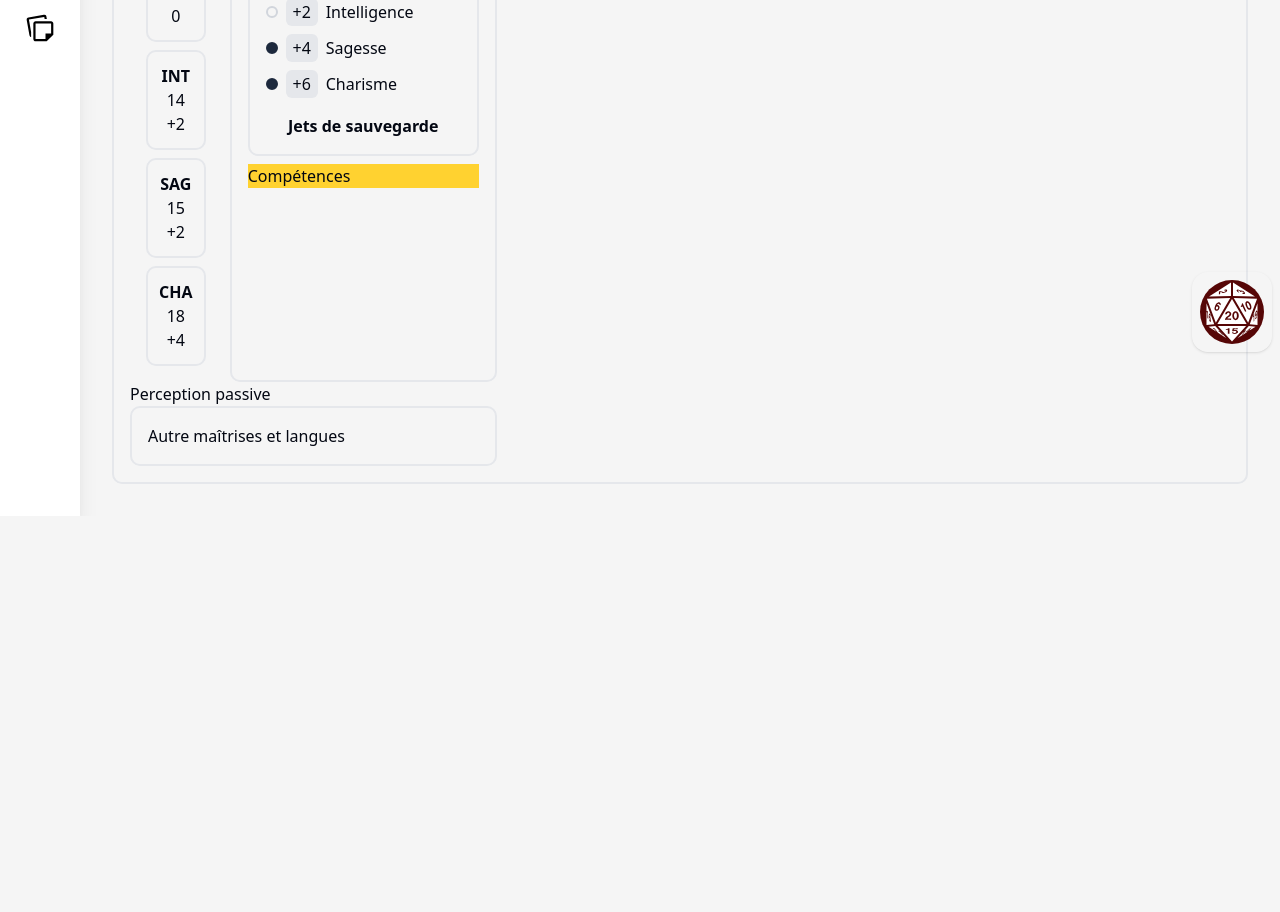
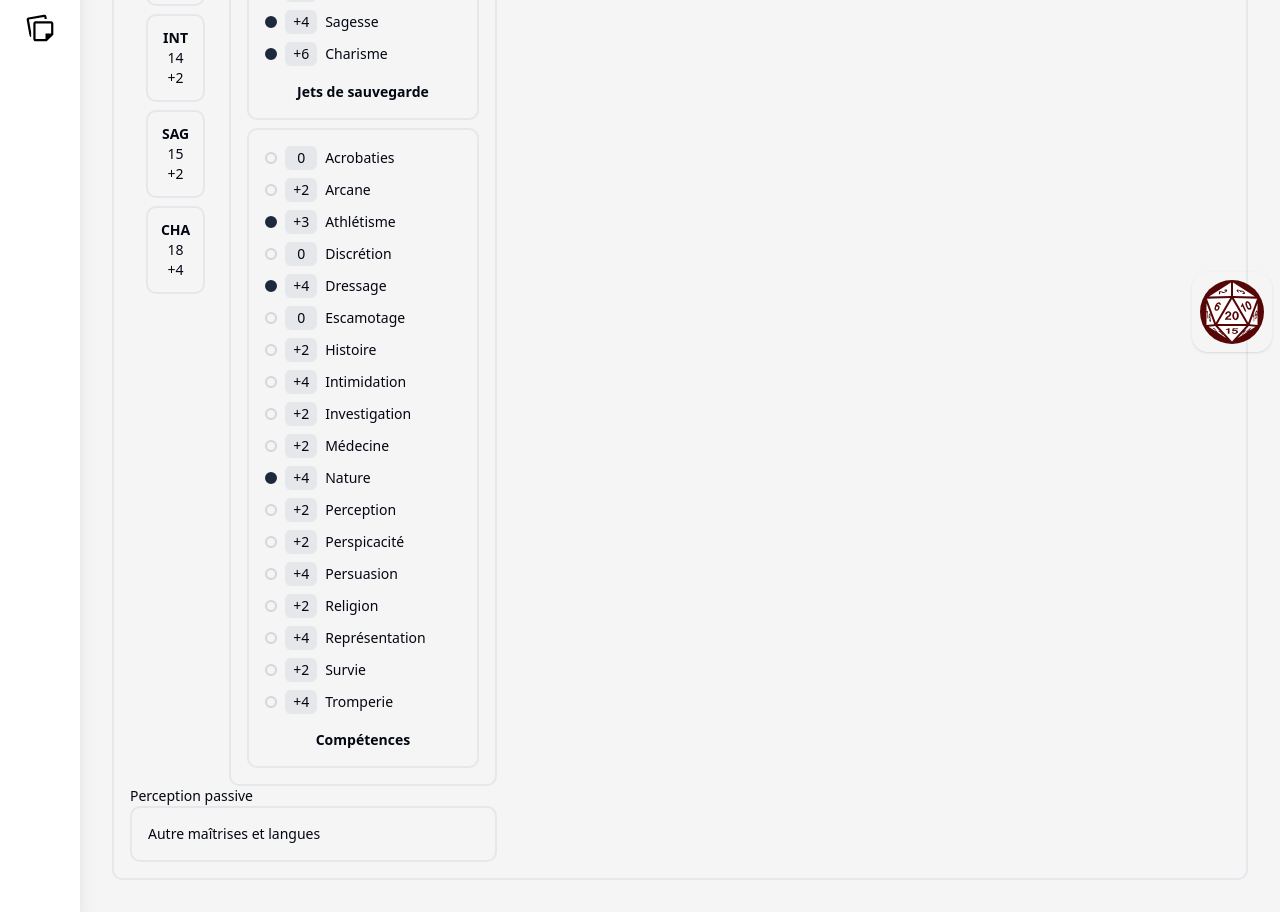
Before and after one commit to Mickael-Desclaux/Front_GameMasterCompanion, a React (Vite) app: page /player/1 in a window 1280 px wide. Shown: the part 440-1352 px from the top of the page. Before the commit the page ends 956 px from the top, so only its background shows below. Built offline with nearby package versions, Linux system fonts and the light colour scheme.

Commit message:
Handle skills display

```diff
--- a/src/fakeData/data.ts
+++ b/src/fakeData/data.ts
@@ -1,6 +1,6 @@
 import type {LastCampaign} from "@/types/campaigns.ts";
 import type {LastChapter} from "@/types/chapters.ts";
-import type {PlayerSummary} from "@/types/characters.ts";
+import type {Character, PlayerSummary} from "@/types/characters.ts";
 import type {SpellResume} from "@/types/spell.ts";
 import type {LastNote} from "@/types/notes.ts";
 
@@ -55,7 +55,7 @@ export const lastNPC = {
 export const character: Character = {
     characterIcon: "https://docs.material-tailwind.com/img/face-3.jpg",
     characterName: "Guy",
-    characterClass: "Mage",
+    characterClass: "Magicien",
     characterRace: "Haut-Elfe",
     characterLevel: 4,
     characterCurrentHealth: 14,
@@ -72,6 +72,7 @@ export const character: Character = {
         charisma: 18,
     },
     characterStatsProficiencies: ["CHARISMA", "WISDOM"],
+    characterSkillsProficiencies: ["ANIMAL_HANDLING", "ATHLETICS", "NATURE"],
     characterDefenses: ["feu", "glace"],
     characterVulnerabilities: ["électrique", "contondant"],
     characterImmunities: ["perçant", "tranchant"],
--- a/src/pages/player.tsx
+++ b/src/pages/player.tsx
@@ -2,14 +2,14 @@ import {useParams} from "react-router-dom";
 import {character} from "@/fakeData/data.ts";
 import StatDisplay from "@/components/statDisplay.tsx";
 import {addProficiencyBonus, checkProficiencyBonus, computeStatBonus} from "@/utils/character.ts";
-import type {CharacterStats, Proficiency} from "@/types/characters.ts";
+import type {CharacterStats, Proficiency, Skill} from "@/types/characters.ts";
 
 export default function PlayerPage() {
 
     const {playerId} = useParams();
 
     return (
-        <div className="p-8">
+        <div className="p-8 text-sm">
             <h1 className="text-3xl font-bold text-center underline pb-4">{character.characterName}</h1>
             <h2 className="text-2xl font-bold text-center pb-4">{
                 character.characterClass} {character.characterRace} de Niveau {character.characterLevel}
@@ -50,7 +50,8 @@ export default function PlayerPage() {
                                 </li>
                                 <SavingThrowsList statProficiencies={character.characterStatsProficiencies}
                                                   stat={character.characterStats} level={character.characterLevel}/>
-                                <li className="w-full bg-amber-300">Compétences</li>
+                                <SkillsList skillsProficiencies={character.characterSkillsProficiencies}
+                                            stat={character.characterStats} level={character.characterLevel}/>
                             </ul>
                         </div>
                     </div>
@@ -64,6 +65,56 @@ export default function PlayerPage() {
             </div>
         </div>
     );
+}
+
+type SkillsListProps = {
+    skillsProficiencies: Skill[],
+    stat: CharacterStats,
+    level: number
+}
+
+function SkillsList({skillsProficiencies, stat, level}: SkillsListProps) {
+    return (
+        <ul className="border-2 border-gray-200 rounded-lg p-4 flex flex-col gap-2">
+            <SkillStat skillProficiencies={skillsProficiencies} label="Acrobaties" stat={stat.dexterity}
+                       proficiency={"ACROBATICS"} level={level}/>
+            <SkillStat skillProficiencies={skillsProficiencies} label="Arcane" stat={stat.intelligence}
+                       proficiency={"ARCANA"} level={level}/>
+            <SkillStat skillProficiencies={skillsProficiencies} label="Athlétisme" stat={stat.strength}
+                       proficiency={"ATHLETICS"} level={level}/>
+            <SkillStat skillProficiencies={skillsProficiencies} label="Discrétion" stat={stat.dexterity}
+                       proficiency={"STEALTH"} level={level}/>
+            <SkillStat skillProficiencies={skillsProficiencies} label="Dressage" stat={stat.wisdom}
+                       proficiency={"ANIMAL_HANDLING"} level={level}/>
+            <SkillStat skillProficiencies={skillsProficiencies} label="Escamotage" stat={stat.dexterity}
+                       proficiency={"SLEIGHT_OF_HAND"} level={level}/>
+            <SkillStat skillProficiencies={skillsProficiencies} label="Histoire" stat={stat.intelligence}
+                       proficiency={"HISTORY"} level={level}/>
+            <SkillStat skillProficiencies={skillsProficiencies} label="Intimidation" stat={stat.charisma}
+                       proficiency={"INTIMIDATION"} level={level}/>
+            <SkillStat skillProficiencies={skillsProficiencies} label="Investigation" stat={stat.intelligence}
+                       proficiency={"INVESTIGATION"} level={level}/>
+            <SkillStat skillProficiencies={skillsProficiencies} label="Médecine" stat={stat.wisdom}
+                       proficiency={"MEDICINE"} level={level}/>
+            <SkillStat skillProficiencies={skillsProficiencies} label="Nature" stat={stat.intelligence}
+                       proficiency={"NATURE"} level={level}/>
+            <SkillStat skillProficiencies={skillsProficiencies} label="Perception" stat={stat.wisdom}
+                       proficiency={"PERCEPTION"} level={level}/>
+            <SkillStat skillProficiencies={skillsProficiencies} label="Perspicacité" stat={stat.wisdom}
+                       proficiency={"INSIGHTS"} level={level}/>
+            <SkillStat skillProficiencies={skillsProficiencies} label="Persuasion" stat={stat.charisma}
+                       proficiency={"PERSUASION"} level={level}/>
+            <SkillStat skillProficiencies={skillsProficiencies} label="Religion" stat={stat.intelligence}
+                       proficiency={"RELIGION"} level={level}/>
+            <SkillStat skillProficiencies={skillsProficiencies} label="Représentation" stat={stat.charisma}
+                       proficiency={"PERFORMANCE"} level={level}/>
+            <SkillStat skillProficiencies={skillsProficiencies} label="Survie" stat={stat.wisdom}
+                       proficiency={"SURVIVAL"} level={level}/>
+            <SkillStat skillProficiencies={skillsProficiencies} label="Tromperie" stat={stat.charisma}
+                       proficiency={"DECEPTION"} level={level}/>
+            <li className="font-bold text-center mt-2">Compétences</li>
+        </ul>
+    )
 }
 
 type SavingThrowsListProps = {
@@ -115,3 +166,26 @@ function SavingThrowStat({statProficiencies, statLabel, stat, proficiency, level
         </li>
     )
 }
+
+type SkillStatProps = {
+    skillProficiencies: Skill[],
+    proficiency: Skill,
+    label: string,
+    stat: number,
+    level: number
+}
+
+function SkillStat({skillProficiencies, label, stat, proficiency, level}: SkillStatProps) {
+    return (
+        <li className="flex flex-row  items-center gap-2">
+            <input type="radio" readOnly={true}
+                   className="appearance-none peer w-3 h-3 border-2 border-gray-300 rounded-full checked:bg-slate-800 checked:border-slate-800"
+                   checked={checkProficiencyBonus(skillProficiencies, proficiency)}/>
+            <span className="px-1 py-0.5 bg-gray-200 w-8 text-center rounded-sm">
+                {checkProficiencyBonus(skillProficiencies, proficiency) ?
+                    `+${Number(computeStatBonus(stat)) + addProficiencyBonus(level)}` :
+                    computeStatBonus(stat)}</span>
+            <span>{label}</span>
+        </li>
+    )
+}
--- a/src/types/characters.ts
+++ b/src/types/characters.ts
@@ -22,6 +22,7 @@ export type Character = {
     characterInspirations: number,
     characterStats: CharacterStats,
     characterStatsProficiencies: Proficiency[],
+    characterSkillsProficiencies: Skill[],
     characterDefenses: string[],
     characterVulnerabilities: string[],
     characterImmunities: string[],
@@ -37,26 +38,25 @@ export type CharacterStats = {
     charisma: number;
 }
 
-export type CharacterSkills = {
-    acrobatics: number;
-    animalHandling: number;
-    arcana: number;
-    athletics: number;
-    deception: number;
-    history: number;
-    insights: number;
-    intimidation: number;
-    investigation: number;
-    medicine: number;
-    nature: number;
-    perception: number;
-    performance: number;
-    persuasion: number;
-    religion: number;
-    sleightOfHand: number;
-    stealth: number;
-    survival: number;
-}
+export type Skill =
+    'ACROBATICS'
+    | 'ANIMAL_HANDLING'
+    | 'ARCANA'
+    | 'ATHLETICS'
+    | 'DECEPTION'
+    | 'HISTORY'
+    | 'INSIGHTS'
+    | 'INTIMIDATION'
+    | 'INVESTIGATION'
+    | 'MEDICINE'
+    | 'NATURE'
+    | 'PERCEPTION'
+    | 'PERFORMANCE'
+    | 'PERSUASION'
+    | 'RELIGION'
+    | 'SLEIGHT_OF_HAND'
+    | 'STEALTH'
+    | 'SURVIVAL'
 
 export type Proficiency =
     | 'STRENGTH'
--- a/src/utils/character.ts
+++ b/src/utils/character.ts
@@ -1,5 +1,3 @@
-import type {Proficiency} from "@/types/characters.ts";
-
 export function addProficiencyBonus(characterLevel: number): number {
     if (characterLevel >= 5 && characterLevel <= 8) {
         return 3;
@@ -14,8 +12,8 @@ export function addProficiencyBonus(characterLevel: number): number {
     return 2;
 }
 
-export function checkProficiencyBonus(characterStatsProficiencies: Proficiency[], stat: Proficiency): boolean {
-    return characterStatsProficiencies.includes(stat);
+export function checkProficiencyBonus(characterProficiencies: string[], stat: string): boolean {
+    return characterProficiencies.includes(stat);
 }
 
 export function computeStatBonus(characterStat: number): string {
```
